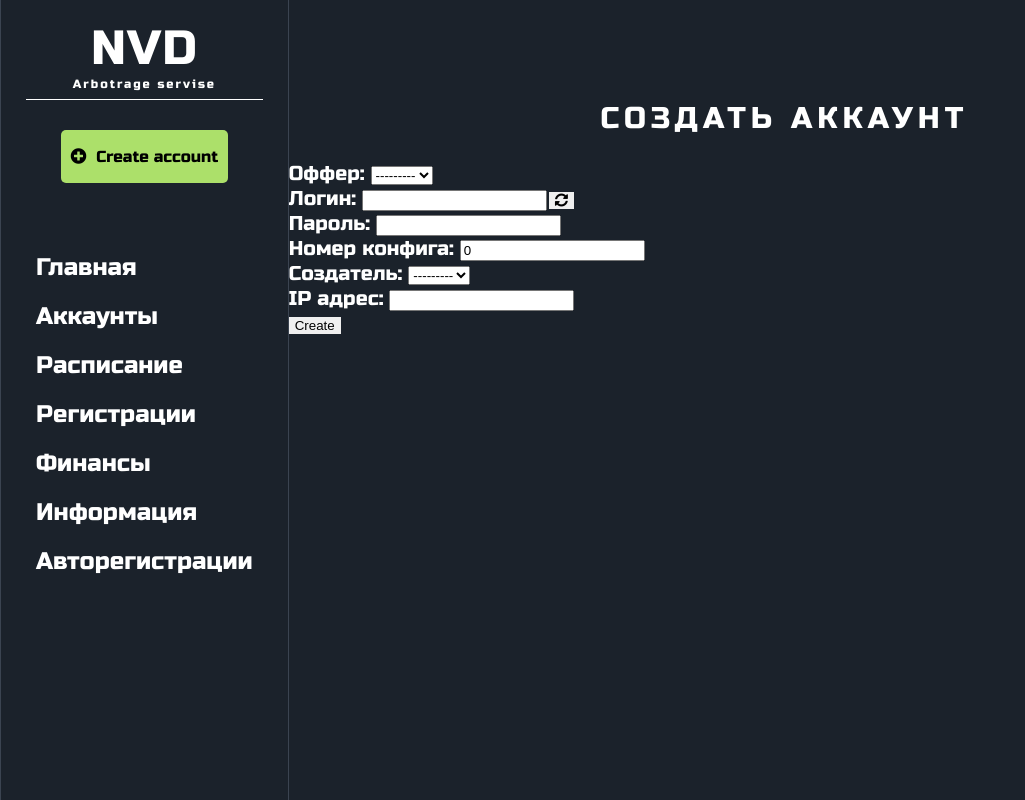
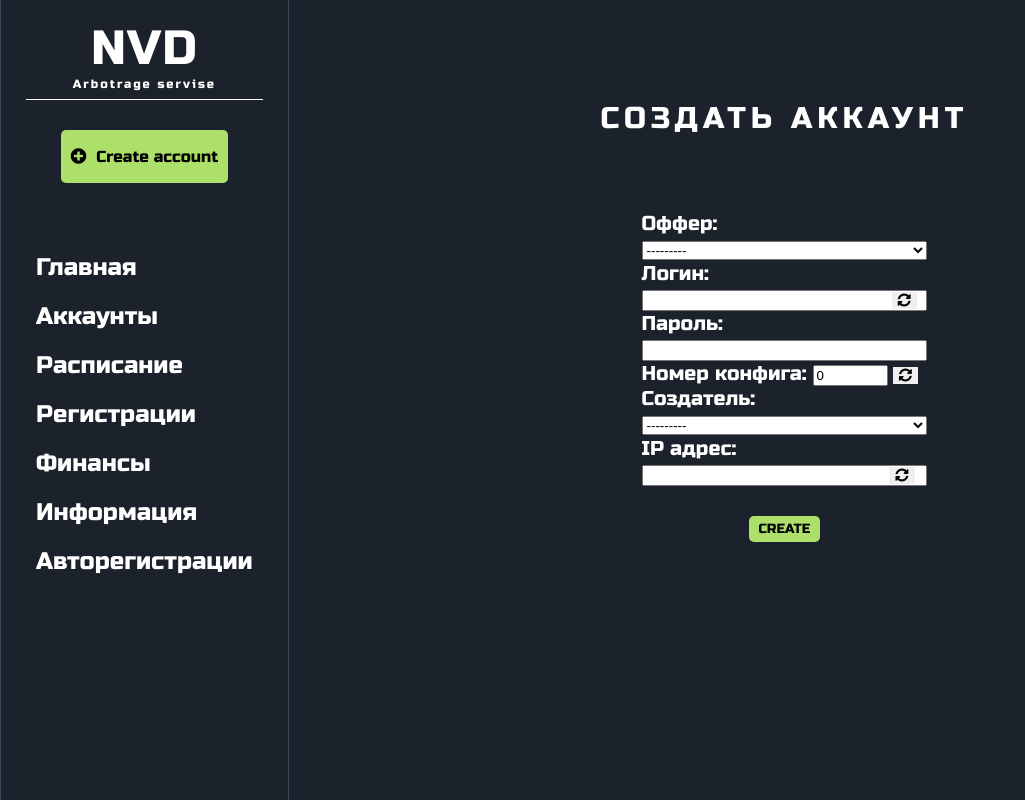
Before and after one commit to RezanansBLR/NVD-v3.0, a Django app: page /create_account/ in a window 1280 px wide. Shown: the whole page, without its empty margins (0-1025 px from the left). Run offline with Django 5.2, Linux system fonts and the light colour scheme; data that the repository does not hold is empty.

Commit message:
add_account

```diff
--- a/app/forms.py
+++ b/app/forms.py
@@ -20,16 +20,6 @@ class AccountForm(forms.ModelForm):
         self.fields['offer'].widget.attrs.update({'class': 'form-control'})
         self.fields['creator'].widget.attrs.update({'class': 'form-control'})
 
-    def clean_ip(self):
-        ip_address = self.cleaned_data['ip']
-        offer = self.cleaned_data['offer']
-        try:
-            Ip.objects.get(ip=ip_address, country__offer__title=offer)
-            raise forms.ValidationError("IP-адрес уже использовался.")
-        except Ip.DoesNotExist:
-            pass
-        return ip_address
-
     def save(self, commit=True):
         account = super().save()
         ip_address = self.cleaned_data.get('ip')
--- a/app/static/css/style.css
+++ b/app/static/css/style.css
@@ -201,8 +201,71 @@ button{
 
 }
 
+.middle-wraper{
+    display: flex;
+    flex-direction: column;
+    align-items: center;
+}
+
+.create_account{
+    margin-top: 50px;
+}
+
+.create_account p input, select{
+    width: 100%;
+}
+
 #generate-login{
     position: relative;
-    top: 50px;
-    left: 260px;
+    top: 100px;
+    left: 250px;
 }
+
+#id_config_number{
+    width: 75px;
+}
+
+#check-config{
+    position: relative;
+    top: 175px;
+    left: 220px;
+}
+
+#config-info{
+    position: relative;
+    top: 177px;
+    left: 210px;
+}
+
+#check-ip{
+    position: relative;
+    top: 275px;
+    left: 185px;
+}
+
+#ip-info{
+    position: absolute;
+    top: 287px;
+    left: 625px;
+}
+
+.create-button-wrap{
+    width: 100%;
+    display: flex;
+    justify-content: center;
+}
+
+.create-button{
+    margin-top: 30px;
+    padding: 5px 10px;
+    background-color: #ACE06A;
+    font-family: 'Russo One', sans-serif;
+    text-transform: uppercase;
+    border-radius: 5px;
+    cursor: pointer;
+    transition: background-color 0.3s;
+}
+
+.create-button:hover {
+    background-color: #06A56C;
+}
--- a/app/templates/create_account.html
+++ b/app/templates/create_account.html
@@ -3,17 +3,27 @@
 {% block content %}
 
         <div class="middle-col">
+            <div class="middle-wraper">
                 <h2>Создать аккаунт</h2>
-    <form method="post">
+                <form class="create_account" method="post">
                     {% csrf_token %}
                     <button type="button" id="generate-login">
                         <i class="fas fa-sync-alt"></i>
                     </button>
+                    <button type="button" id="check-config">
+                        <i class="fas fa-sync-alt"></i>
+                    </button>
+                    <button type="button" id="check-ip">
+                        <i class="fas fa-sync-alt"></i>
+                    </button>
+                    <span id="config-info"></span>
+                    <span id="ip-info"></span>
                     {{ form.as_p }}
-        <span id="account-age"></span>
-        <button type="submit">Create</button>
+                    <div class="create-button-wrap">
+                        <button class="create-button" type="submit">Create</button>
+                    </div>
                 </form>
-
+            </div>
         </div>
 <script>
     document.addEventListener("DOMContentLoaded", function() {
@@ -33,18 +43,39 @@
     });
 
     document.addEventListener("DOMContentLoaded", function() {
-        document.getElementById("id_config_number").addEventListener("change", function() {
-            var configNumber = this.value;
+        document.getElementById("check-config").addEventListener("click", function() {
+            var config = document.getElementById("id_config_number").value;
             var xhr = new XMLHttpRequest();
-            xhr.open('GET', "{% url 'check_account_age' %}?config_number=" + configNumber, true);
+            xhr.open('GET', "{% url 'check_config' %}?config_number=" + config, true);
             xhr.onreadystatechange = function() {
                 if (xhr.readyState === XMLHttpRequest.DONE && xhr.status === 200) {
-                    var accountAge = JSON.parse(xhr.responseText).account_age;
-                    if (accountAge === "Не использовался") {
-                        document.getElementById("account-age").innerText = accountAge;
+                    var configInfo = JSON.parse(xhr.responseText).config_info;
+                    if (configInfo === "Не использовался") {
+                        document.getElementById("config-info").innerText = configInfo;
                     }
                 else {
-                    document.getElementById("account-age").innerText = accountAge + " дней назад";
+                    document.getElementById("config-info").innerText = configInfo + " дней назад";
+                }
+                }
+            };
+            xhr.send();
+        });
+    });
+
+    document.addEventListener("DOMContentLoaded", function() {
+        document.getElementById("check-ip").addEventListener("click", function() {
+            var ip = document.getElementById("id_ip").value;
+            var offer = document.getElementById("id_offer").value;
+            var xhr = new XMLHttpRequest();
+            xhr.open('GET', "{% url 'check_ip' %}?ip=" + ip + "&offer=" + offer, true);
+            xhr.onreadystatechange = function() {
+                if (xhr.readyState === XMLHttpRequest.DONE && xhr.status === 200) {
+                    var ipInfo = JSON.parse(xhr.responseText).ip_info;
+                    if (ipInfo === "IP-адрес уже использовался!") {
+                        document.getElementById("ip-info").innerText = ipInfo;
+                    }
+                else {
+                    document.getElementById("ip-info").innerText = "IP-адрес уникальный";
                 }
                 }
             };
--- a/app/urls.py
+++ b/app/urls.py
@@ -1,10 +1,11 @@
 from django.urls import path
-from .views import index_view, create_account, generate_random_credentials, check_account_age
+from .views import index_view, create_account, generate_random_credentials, check_config, check_ip
 
 urlpatterns = [
     path('', index_view, name='index'),
     path('create_account/', create_account, name='create_account'),
 
     path('generate-credentials/', generate_random_credentials, name='generate_credentials'),
-    path('check_account_age/', check_account_age, name='check_account_age'),
+    path('check_config/', check_config, name='check_config'),
+    path('check_ip/', check_ip, name='check_ip'),
 ]
--- a/app/views.py
+++ b/app/views.py
@@ -1,6 +1,6 @@
 from django.shortcuts import render, redirect
 from .forms import AccountForm
-from .models import Partner, Offer, Account
+from .models import Partner, Offer, Account, Ip
 
 from django.http import JsonResponse
 from django.utils import timezone
@@ -22,19 +22,34 @@ def create_account(request):
         form = AccountForm()
     return render(request, 'create_account.html', {'form': form})
 
+
+
+
 def generate_random_credentials(request):
     print(Offer.objects.get(pk=request.GET.get('offer')).country)
     login = ''.join(random.choices(string.ascii_letters + string.digits, k=10))
     password = ''.join(random.choices(string.ascii_letters + string.digits + string.punctuation, k=12))
     return JsonResponse({'login': login, 'password': password})
 
-def check_account_age(request):
+def check_config(request):
     config_number = request.GET.get('config_number')
 
     account = Account.objects.filter(config_number=config_number).order_by('-date').first()
     if account:
         today = timezone.now()
-        account_age = (today - account.date).days
+        config_info = (today - account.date).days
     else:
-        account_age = 'Не использовался'
-    return JsonResponse({'account_age': account_age})
+        config_info = 'Не использовался'
+    return JsonResponse({'config_info': config_info})
+
+def check_ip(request):
+    ip = request.GET.get('ip')
+    offer = request.GET.get('offer')
+
+    try:
+        Ip.objects.get(ip=ip, country__offer__pk=offer)
+        ip_info = 'IP-адрес уже использовался!'
+    except Ip.DoesNotExist:
+        ip_info = 'IP-адрес уникальный'
+
+    return JsonResponse({'ip_info': ip_info})
```
Lines whose indentation alone changed are shown as unchanged.
